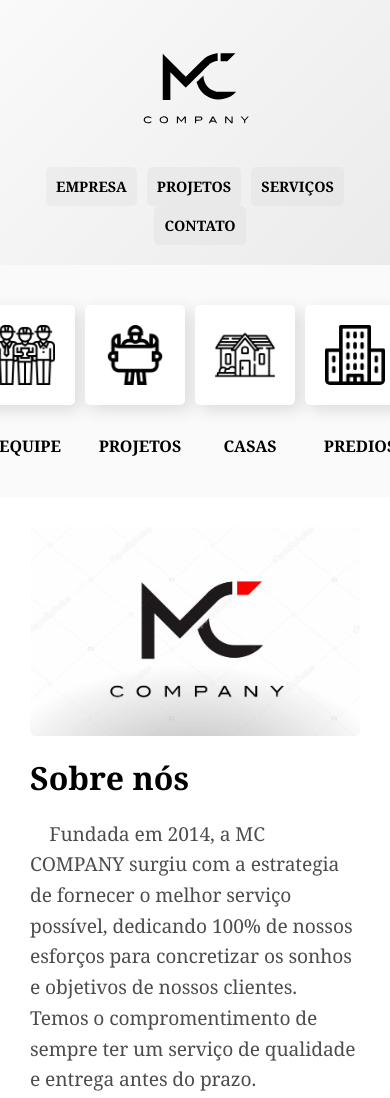
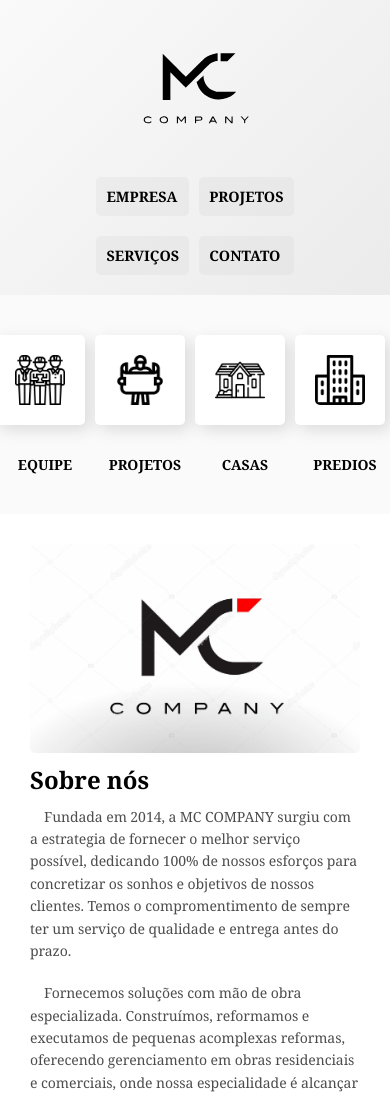
Before and after one commit to Nathan-maya/Mc-Company, a plain HTML site: page empresa.html in a window 390 px wide. Shown: the top 1098 px of the page. Drawn offline with Linux system fonts and the light colour scheme; files whose address does not match are found by name.

Commit message:
Ajustando resposividade do menu, sidenav e tamanho da fonte

```diff
--- a/css/style.css
+++ b/css/style.css
@@ -119,8 +119,24 @@ img{
   .header nav li+li{
     margin-left: 10px;
   }
+}
+@media only screen and (max-width: 560px){
+  .header nav ul{
+    display: grid;
+    grid-template-columns: auto auto;
+    gap: 10px;
 
-
+  }
+  .header nav li{
+    max-width: 100px;
+    margin-top: 10px;
+  }
+  .header nav li a{
+    text-align: left;
+  }
+  .header nav li+li{
+    margin-left: 0px;
+  }
 }
 
 /*Sidenav*/
@@ -193,6 +209,17 @@ img{
   }
 }
 
+@media only screen and (max-width: 560px){
+  .sidenav li a {
+    min-width: 50px;
+    max-width: 100px;
+  }
+  .sidenav p{
+    font-size: 14px;
+  }
+}
+
+
 /*Content*/
 
 .content{
@@ -237,6 +264,23 @@ img{
   .content{
     grid-template-columns: auto;
     gap: 20px;
+  }
+}
+
+@media only screen and (max-width:560px){
+  .content{
+    gap: 10px;
+  }
+  .content h1 {
+    font-size: 24px;
+  }
+  .content p {
+    font-size: 14px;
+    margin-bottom: 10px;
+  }
+  .centralizado :first-child {
+    text-align: center;
+    margin-bottom: 20px;
   }
 }
 /*Projetos*/
@@ -462,6 +506,14 @@ img{
     max-width: 400px;
   }
 }
+@media only screen and (max-width: 560px){
+  .form_contato{
+    grid-template-columns: auto;
+  }
+  .mapa{
+    max-width: 350px;
+  }
+}
 /*Equipe*/
 .engenheiros img{
   max-height: 300px;
```
Also changed, not shown: index.html (+1 -1 lines).
